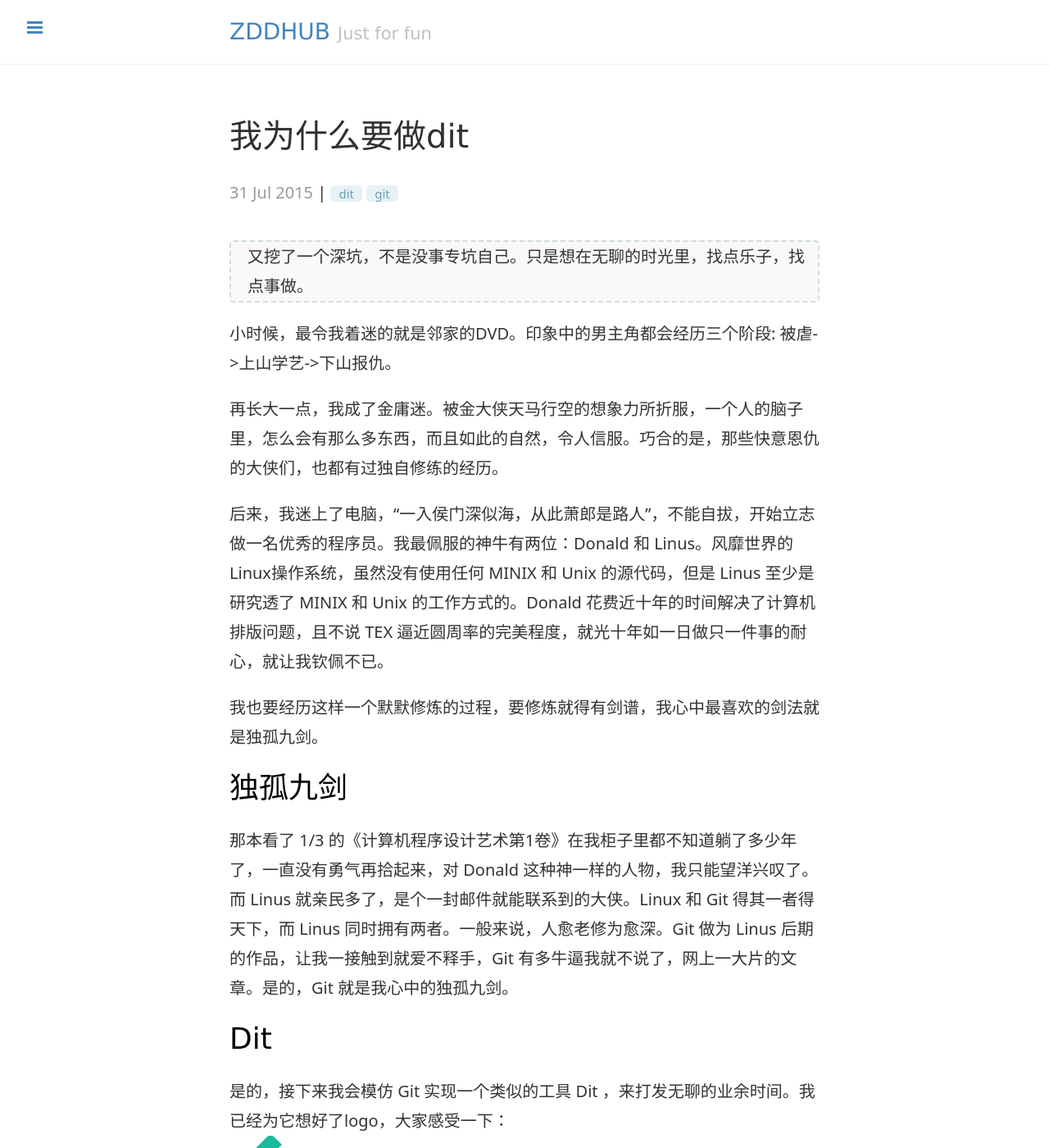
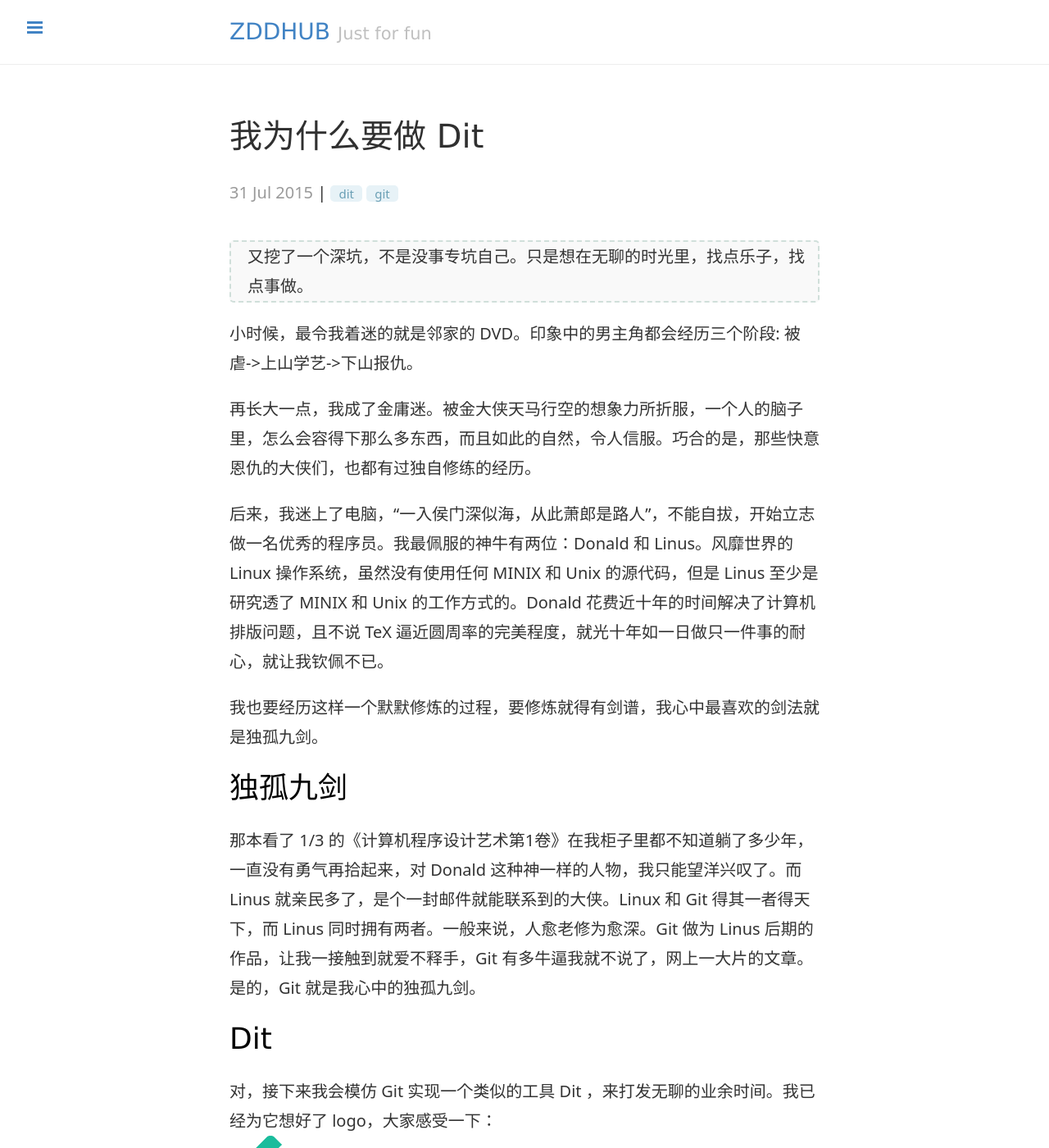
Before and after one commit to zddhub/zddhub.github.io, a Jekyll site: the page built from _posts/2015-07-31-why-i-make-dit.md, in a window 1280 px wide and 1400 px high. Shown: the whole window at 82% size. Built offline with Jekyll 4.4.1, drawn with Linux system fonts in a browser that asks for light colours; Markdown is read by kramdown in place of the engine named in the settings; comment, search, counter and statistics services are not loaded; some of the changed text lies outside the part shown.

Commit message:
Update dit blog

```diff
--- a/_posts/2015-07-31-why-i-make-dit.md
+++ b/_posts/2015-07-31-why-i-make-dit.md
@@ -1,31 +1,31 @@
 ---
 layout: post
-title: "我为什么要做dit"
+title: "我为什么要做 Dit"
 category: Fun
 tags: "dit git"
 ---
 
 > 又挖了一个深坑，不是没事专坑自己。只是想在无聊的时光里，找点乐子，找点事做。
 
-小时候，最令我着迷的就是邻家的DVD。印象中的男主角都会经历三个阶段: 被虐->上山学艺->下山报仇。
+小时候，最令我着迷的就是邻家的 DVD。印象中的男主角都会经历三个阶段: 被虐->上山学艺->下山报仇。
 
-再长大一点，我成了金庸迷。被金大侠天马行空的想象力所折服，一个人的脑子里，怎么会有那么多东西，而且如此的自然，令人信服。巧合的是，那些快意恩仇的大侠们，也都有过独自修练的经历。
+再长大一点，我成了金庸迷。被金大侠天马行空的想象力所折服，一个人的脑子里，怎么会容得下那么多东西，而且如此的自然，令人信服。巧合的是，那些快意恩仇的大侠们，也都有过独自修练的经历。
 
 <!-- more -->
 
-后来，我迷上了电脑，“一入侯门深似海，从此萧郎是路人”，不能自拔，开始立志做一名优秀的程序员。我最佩服的神牛有两位：Donald 和 Linus。风靡世界的Linux操作系统，虽然没有使用任何 MINIX 和 Unix 的源代码，但是 Linus 至少是研究透了 MINIX 和 Unix 的工作方式的。Donald 花费近十年的时间解决了计算机排版问题，且不说 TEX 逼近圆周率的完美程度，就光十年如一日做只一件事的耐心，就让我钦佩不已。
+后来，我迷上了电脑，“一入侯门深似海，从此萧郎是路人”，不能自拔，开始立志做一名优秀的程序员。我最佩服的神牛有两位：Donald 和 Linus。风靡世界的 Linux 操作系统，虽然没有使用任何 MINIX 和 Unix 的源代码，但是 Linus 至少是研究透了 MINIX 和 Unix 的工作方式的。Donald 花费近十年的时间解决了计算机排版问题，且不说 TeX 逼近圆周率的完美程度，就光十年如一日做只一件事的耐心，就让我钦佩不已。
 
 我也要经历这样一个默默修炼的过程，要修炼就得有剑谱，我心中最喜欢的剑法就是独孤九剑。
 
 独孤九剑
 -------
 
-那本看了 1/3 的《计算机程序设计艺术第1卷》在我柜子里都不知道躺了多少年了，一直没有勇气再拾起来，对 Donald 这种神一样的人物，我只能望洋兴叹了。而 Linus 就亲民多了，是个一封邮件就能联系到的大侠。Linux 和 Git 得其一者得天下，而 Linus 同时拥有两者。一般来说，人愈老修为愈深。Git 做为 Linus 后期的作品，让我一接触到就爱不释手，Git 有多牛逼我就不说了，网上一大片的文章。是的，Git 就是我心中的独孤九剑。
+那本看了 1/3 的《计算机程序设计艺术第1卷》在我柜子里都不知道躺了多少年，一直没有勇气再拾起来，对 Donald 这种神一样的人物，我只能望洋兴叹了。而 Linus 就亲民多了，是个一封邮件就能联系到的大侠。Linux 和 Git 得其一者得天下，而 Linus 同时拥有两者。一般来说，人愈老修为愈深。Git 做为 Linus 后期的作品，让我一接触到就爱不释手，Git 有多牛逼我就不说了，网上一大片的文章。是的，Git 就是我心中的独孤九剑。
 
 Dit
 ---
 
-是的，接下来我会模仿 Git 实现一个类似的工具 Dit ，来打发无聊的业余时间。我已经为它想好了logo，大家感受一下：
+对，接下来我会模仿 Git 实现一个类似的工具 Dit ，来打发无聊的业余时间。我已经为它想好了 logo，大家感受一下：
 ![dit logo]({{ post.img | replace: '..', site.url }}/asserts/dit_logo.png)
 
 基于以下这几点：
@@ -36,6 +36,8 @@
 * 为什么分支要靠右，考虑过左撇的感受吗，dit 就是要与众不同
 * 青色代表我单调乏味的人生
 
-为了避免原模原样的照搬，我会用 Go 来实现。基础数据结构会按 Git 的设计思路来。其它部分，会自己先实现一个版本，再参考 Git 的版本，选取最好的来使用。实际看代码的时候，我发现我的担心是多余的，根据看不下去，大概懂了为啥 Linus 当初没有用 MIXIN 任何代码，就按自己的理解来实现吧。
+为了避免原模原样的照搬，我会用 Go 来实现。基础数据结构会按 Git 的设计思路来。其它部分，会自己先实现一个版本，再参考 Git 的版本，选取最好的来使用。
 
-安心做点事吧，小伙伴！
+据计划做这件事开始，已经过去半个月了，今天才回来。做为屌丝程序员，能解决温饱的项目永远具有最高的优先权。一有时间就会捡起来，并甘愿无偿付出，才是真爱，我对 Dit 就是这样。实际看 Git 源码的时候，我发现之前的担心是多余的，根本看不下去，大概懂了为啥 Linus 当初没有用 MIXIN 任何代码，就按自己的理解来实现吧。
+
+安心做点事吧，进击的小伙伴！
```
Also changed, not shown: _posts/2015-08-01-dit-design.md (+6 -6 lines), _posts/2015-08-05-dit-struct.md (+9 -2 lines).
